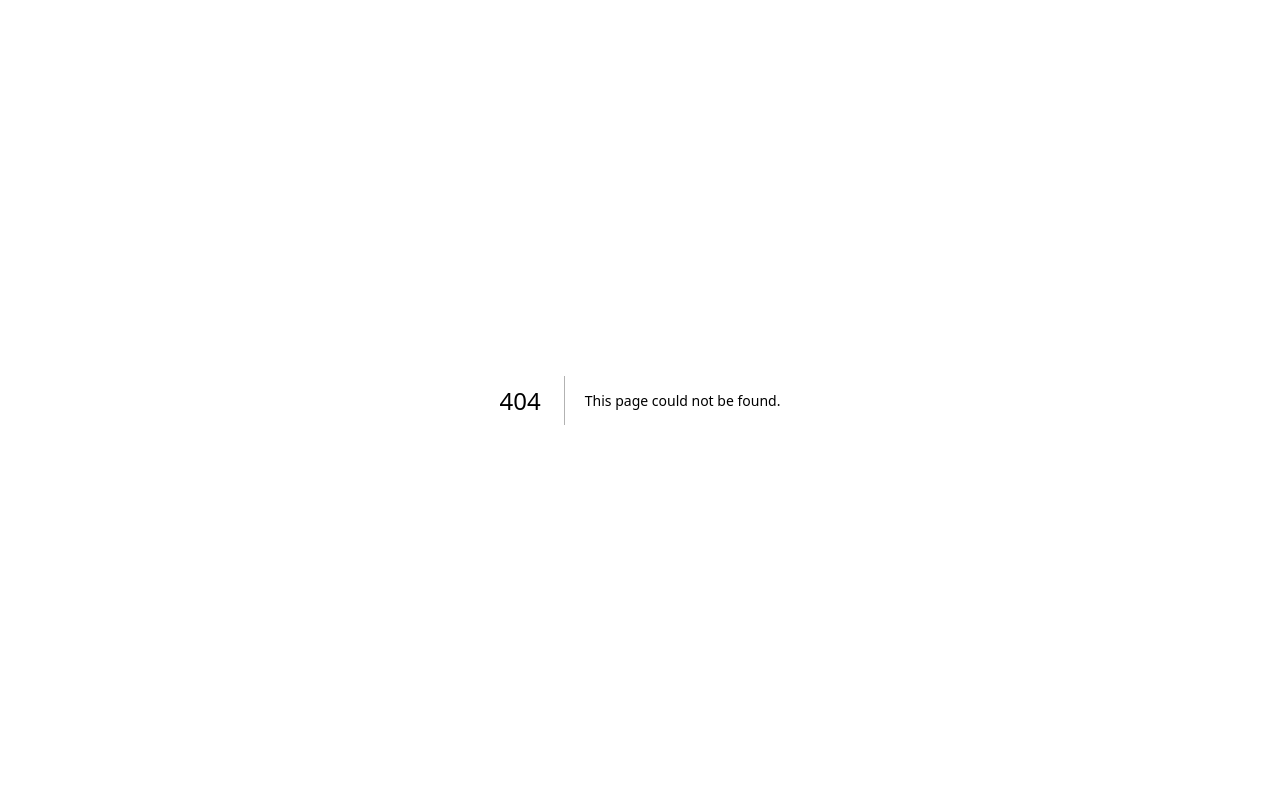
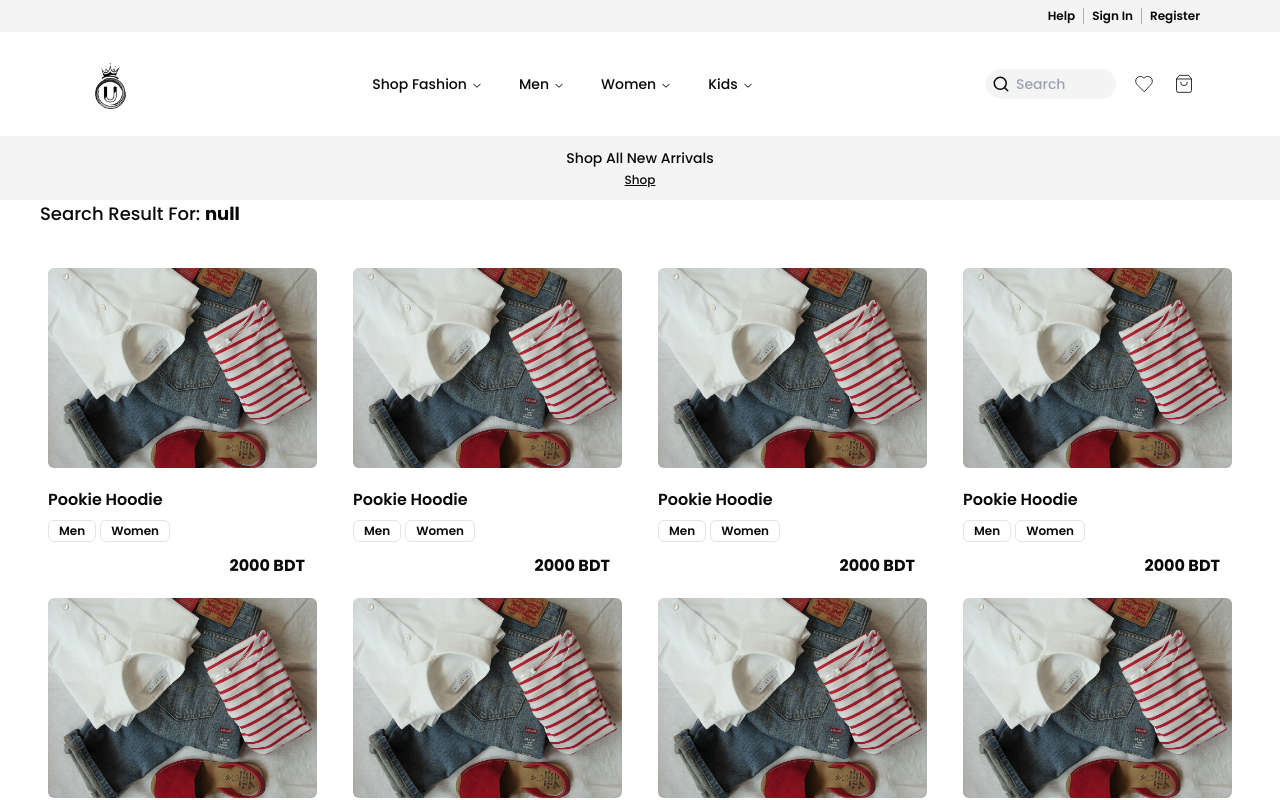
Before and after one commit to Appbaksho/urban, a Next.js app in the folder urban-website/: page /search in a window 1280 px wide. Before the commit this address had no page. Shown: the top 800 px of the page. Built offline with nearby package versions, Linux system fonts and the light colour scheme.

Commit message:
created search page

```diff
--- a/urban-website/app/product/[productId]/page.tsx
+++ b/urban-website/app/product/[productId]/page.tsx
@@ -13,27 +13,12 @@ import {
 
 import { useParams } from 'next/navigation';
 import React from 'react';
-import 'tailwindcss/tailwind.css';
 import ProductImageSlider from '@/components/product-page/image-slider';
 import ProductDescriptionSingle from '@/components/product-page/product-description';
 
 const ProductPage = () => {
-    const { productId } = useParams();
-    const [variant, setVariant] = React.useState(0);
-    const vatiantNames = ['Black', 'Green'];
-    const imageUrls1 = [
-        "https://d3j1z37yk0dbyk.cloudfront.net/media/images/238806_4_5__20231207090650959_width_1024.jpg",
-        "https://d3j1z37yk0dbyk.cloudfront.net/media/images/238806cu1__4_5__20231207090651751_width_1024.jpg",
-        "https://d3j1z37yk0dbyk.cloudfront.net/media/images/238806cu2__4_5__20231207090652708_width_1024.jpg"
-    ];
-
-    const imageUrls2 = [
-        "https://d3j1z37yk0dbyk.cloudfront.net/media/images/238807_4_5__20231207090653704_width_1024.jpg",
-        "https://d3j1z37yk0dbyk.cloudfront.net/media/images/238807cu1__4_5__20231207090654425_width_1024.jpg"
-    ];
     return (
     <>
-
         <Navbar/>
         <div className='px-5 md:px-10 lg:px-20'>
         <Breadcrumb>
--- /dev/null
+++ b/urban-website/app/search/page.tsx
@@ -0,0 +1,23 @@
+"use client"
+import Footer from '@/components/common/footer'
+import Navbar from '@/components/common/navbar'
+import SearchResultBanner from '@/components/search-result/banner'
+import SearchResultProducts from '@/components/search-result/result'
+import { useSearchParams } from 'next/navigation'
+import React from 'react'
+
+const SearchPage = () => {
+    const params = useSearchParams()
+  return (
+    <>
+    <Navbar/>
+    <div className="px-3 md:px-10">
+    <SearchResultBanner query={String(params.get('query'))}/>
+    <SearchResultProducts/>
+    </div>
+    <Footer/>
+    </>
+  )
+}
+
+export default SearchPage
--- a/urban-website/components/product-page/product-description.tsx
+++ b/urban-website/components/product-page/product-description.tsx
@@ -10,8 +10,8 @@ const ProductDescriptionSingle = () => {
   return (
     <div className=''>
         <h1 className='text-3xl md:text-4xl font-extrabold'>Pookie Hoodie</h1>
-        <div className="grid grid-cols-5">
-            <div className='col-span-4'>
+        <div className="grid  grid-cols-1 md:grid-cols-5">
+            <div className='md:col-span-4'>
                 <p className='mt-5 text-sm'>Available Sizes</p>
                     <div className="grid grid-cols-4 md:grid-cols-8 gap-2 mt-2">
                     <Card className={`p-2 font-regular transition-all ease-in-out duration-300 text-sm text-center rounded-md  ${size=="s"&&"font-extrabold border-primary/50 bg-primary/10"}`} onClick={
--- /dev/null
+++ b/urban-website/components/search-result/banner.tsx
@@ -0,0 +1,15 @@
+import React from 'react'
+
+interface SeachResultProps{
+    query: string
+}
+
+const SearchResultBanner = (props:SeachResultProps) => {
+  return (
+    <div>
+        <p className='font-medium text-lg'>Search Result For: <span className='font-bold'>{props.query}</span></p>
+    </div>
+  )
+}
+
+export default SearchResultBanner
--- /dev/null
+++ b/urban-website/components/search-result/result.tsx
@@ -0,0 +1,14 @@
+import React from 'react'
+import ProductCard from '../home/product-card'
+
+const SearchResultProducts = () => {
+  return (
+    <div className='mt-10 grid grid-cols-2 md:grid-cols-4 md:gap-5 gap-3'>
+        {Array.from({length: 8}).map((_,i)=>(
+            <ProductCard key={i}/>
+        ))}
+    </div>
+  )
+}
+
+export default SearchResultProducts
```
